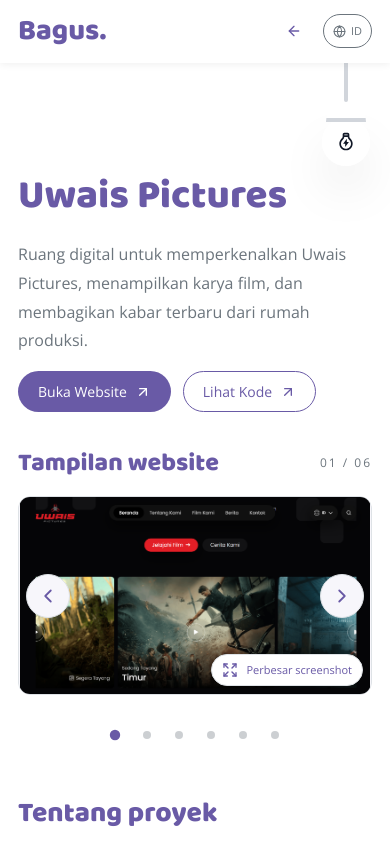
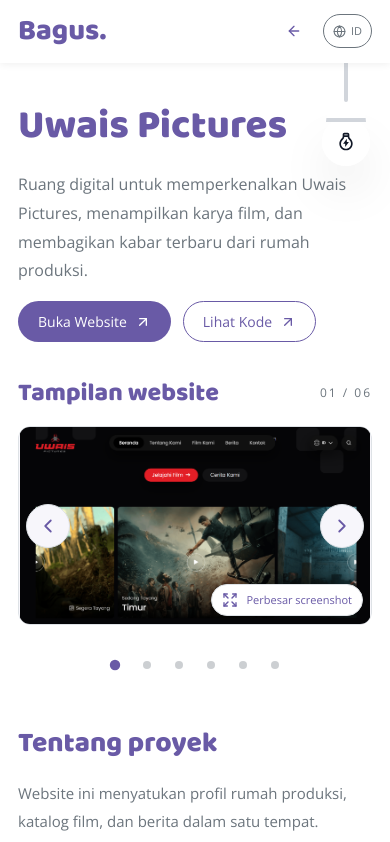
Before and after one commit to bagus-mahmudie/my-portfolio, a Next.js app: page /projects/uwais-pictures in a window 390 px wide. Shown: the top 842 px of the page. Built offline with nearby package versions, Linux system fonts and the light colour scheme; no server answers.

Commit message:
Set project detail top padding to 90px across screen sizes

```diff
--- a/src/app/projects/uwais-pictures/project.module.css
+++ b/src/app/projects/uwais-pictures/project.module.css
@@ -2,7 +2,7 @@
 .navTools, .back, .actions, .sectionTop { display: flex; align-items: center; }
 .navTools { gap: 24px; }
 .back { gap: 8px; font-size: 13px; color: var(--heading); }
-.main { width: min(1110px, calc(100% - 48px)); margin-inline: auto; padding-top: 150px; }
+.main { width: min(1110px, calc(100% - 48px)); margin-inline: auto; padding-top: 90px; }
 .hero { max-width: 780px; padding-bottom: 52px; }
 .hero h1 { color: var(--heading); font-size: clamp(40px, 6vw, 66px); margin: 12px 0 20px; }
 .intro { font-size: clamp(16px, 2vw, 20px); line-height: 1.8; }
@@ -32,7 +32,7 @@
 .dialog > img { display: block; width: 100%; height: auto; max-height: 72dvh; object-fit: contain; }
 .close { position: absolute; top: 6px; right: 8px; width: 36px; height: 36px; display: grid; place-items: center; border: 0; background: transparent; color: var(--heading); border-radius: 50%; }
 @media (max-width: 700px) {
-  .main { width: calc(100% - 36px); padding-top: 160px; }
+  .main { width: calc(100% - 36px); }
   .navTools { gap: 12px; }
   .back span { display: none; }
   .back { width: 34px; height: 34px; justify-content: center; }
```
